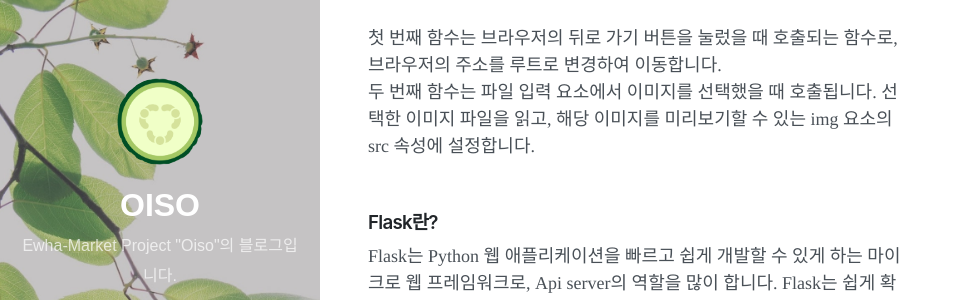
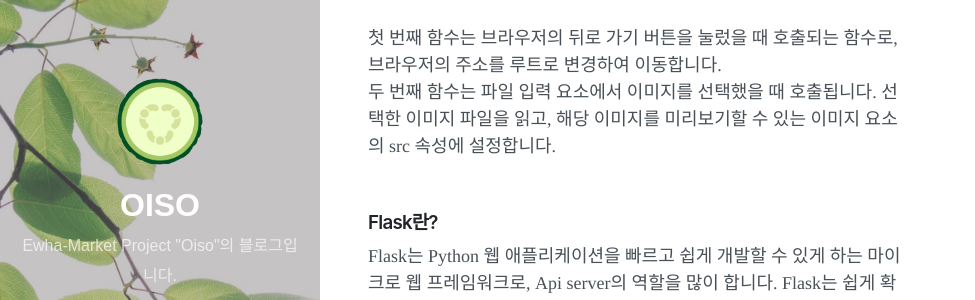
Before and after one commit to Sarang-Han/Sarang-Han.github.io, a Jekyll site: the page built from _posts/2023-12-04-개념.md, in a window 1280 px wide and 900 px high, scrolled down 920 px. Shown: the part 178-478 px from the top of the window, without its empty margins (0-975 px from the left). Built offline with Jekyll 4.4.1, drawn with Linux system fonts in a browser that asks for light colours; nearby versions of some CDN libraries.

Commit message:
Update 2023-12-04-개념.md

````diff
--- a/_posts/2023-12-04-개념.md
+++ b/_posts/2023-12-04-개념.md
@@ -31,7 +31,7 @@ function goBack() {
             }
 ```
 <br>
-첫 번째 함수는 브라우저의 뒤로 가기 버튼을 눌렀을 때 호출되는 함수로, 브라우저의 주소를 루트로 변경하여 이동합니다. <br> 두 번째 함수는 파일 입력 요소에서 이미지를 선택했을 때 호출됩니다. 선택한 이미지 파일을 읽고, 해당 이미지를 미리보기할 수 있는 img 요소의 src 속성에 설정합니다. <br><br>
+첫 번째 함수는 브라우저의 뒤로 가기 버튼을 눌렀을 때 호출되는 함수로, 브라우저의 주소를 루트로 변경하여 이동합니다. <br> 두 번째 함수는 파일 입력 요소에서 이미지를 선택했을 때 호출됩니다. 선택한 이미지 파일을 읽고, 해당 이미지를 미리보기할 수 있는 이미지 요소의 src 속성에 설정합니다. <br><br>
 
 
 ### Flask란?
````
